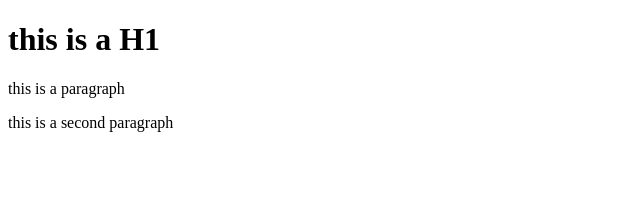
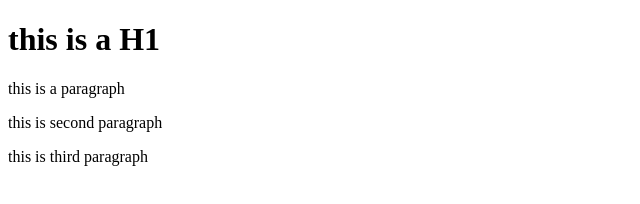
Before and after one commit to deivysjf/git-test2, a plain HTML site: page index.html in a window 1280 px wide. Shown: the whole page, without its empty margins (0-640 px from the left). Drawn offline with Linux system fonts and the light colour scheme.

Commit message:
cuarto commit

```diff
--- a/index.html
+++ b/index.html
@@ -6,7 +6,8 @@
     <body>
         <h1>this is a H1</h1>
         <p>this is a paragraph</p>
-        <p>this is a second paragraph</p>
+        <p>this is second paragraph</p>
+        <p>this is third paragraph </p>
 
     </body>
 </html>
```
